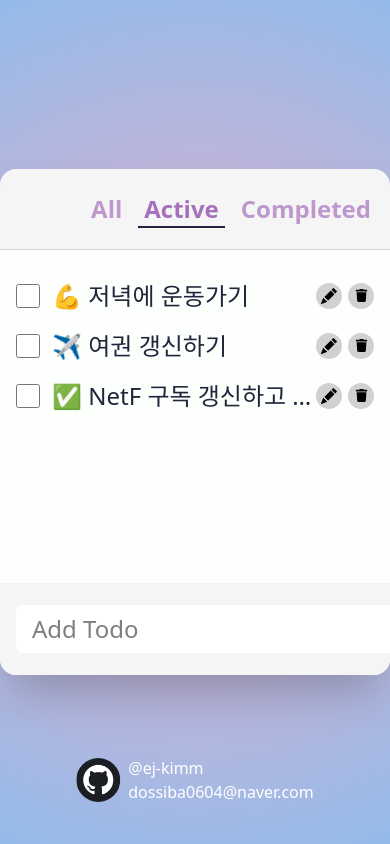
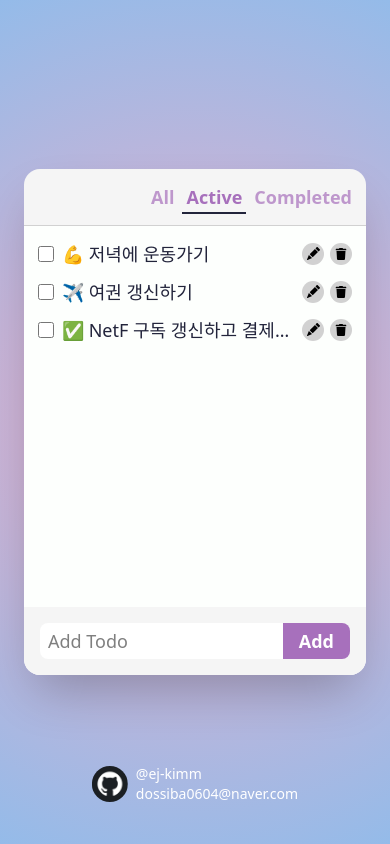
Before and after one commit to ej-kimm/react-onboarding, a Next.js app: page /todo/active in a window 390 px wide. Built offline with nearby package versions, Linux system fonts and the light colour scheme; data requests are answered from the project's data file.

Commit message:
💄 style : 반응형 디자인 적용

```diff
--- a/src/app/layout.tsx
+++ b/src/app/layout.tsx
@@ -30,7 +30,7 @@ export default function RootLayout({
         className={`${geistSans.variable} ${geistMono.variable} antialiased`}
       >
         <Providers>
-          <main className="bg-gradient accent-accent flex h-screen w-screen flex-col items-center justify-center">
+          <main className="bg-gradient accent-accent flex h-screen w-screen flex-col items-center justify-center px-6">
             {children}
           </main>
         </Providers>
--- a/src/app/todo/[filter]/_components/AddTodo.tsx
+++ b/src/app/todo/[filter]/_components/AddTodo.tsx
@@ -30,18 +30,18 @@ export default function AddTodo() {
 
   return (
     <form
-      className="bg-bg-dark flex w-full px-4 py-[22px]"
+      className="bg-bg-dark flex w-full p-4 sm:py-[22px]"
       onSubmit={handleAddTodo}
     >
       <InputField
-        className="flex-1 rounded-tl-lg rounded-bl-lg bg-white px-4 py-2 text-2xl"
+        className="w-full flex-auto rounded-tl-lg rounded-bl-lg bg-white px-2 text-lg sm:px-4 sm:text-2xl"
         type="text"
         value={title}
         placeholder="Add Todo"
         onChange={handleInputChange}
       />
       <Button
-        className="rounded-tl-none rounded-bl-none text-2xl transition-[filter] duration-300 ease-in-out hover:brightness-110"
+        className="rounded-tl-none rounded-bl-none text-lg transition-[filter] duration-300 ease-in-out hover:brightness-110 sm:text-2xl"
         type="submit"
         variant="primary"
       >
--- a/src/app/todo/[filter]/_components/Header.tsx
+++ b/src/app/todo/[filter]/_components/Header.tsx
@@ -11,7 +11,7 @@ export default function Header() {
   const { filter } = useParams<{ filter: string }>()
 
   return (
-    <header className="bg-bg-dark border-gray flex h-24 items-center justify-end border-b px-2">
+    <header className="bg-bg-dark border-gray flex h-16 items-center justify-end border-b px-2 sm:h-24">
       <ul className="flex">
         {filters.map((status) => (
           <li key={status}>
@@ -19,7 +19,7 @@ export default function Header() {
               <Button
                 type="button"
                 variant="ghost"
-                className={`relative m-[5px] text-2xl capitalize opacity-70 transition-all delay-75 ease-in-out hover:opacity-100 ${filter === status && 'opacity-100'}`}
+                className={`relative m-0.5 text-lg capitalize opacity-70 transition-all delay-75 ease-in-out hover:opacity-100 sm:m-[5px] sm:text-2xl ${filter === status && 'opacity-100'}`}
               >
                 {status}
                 <span
--- a/src/app/todo/[filter]/_components/TodoItem.tsx
+++ b/src/app/todo/[filter]/_components/TodoItem.tsx
@@ -52,10 +52,13 @@ export default function TodoItem({ item }: TodoItemProps) {
   }
 
   return (
-    <li key={id} className="my-0.5 flex items-center justify-between px-4 py-2">
+    <li
+      key={id}
+      className="my-0.5 flex items-center justify-between px-3.5 py-1 sm:px-4 sm:py-2"
+    >
       {!isEditing && (
         <input
-          className="h-6 w-6 shrink-0 cursor-pointer"
+          className="h-4 w-4 shrink-0 cursor-pointer sm:h-6 sm:w-6"
           id={id}
           type="checkbox"
           name="status"
@@ -70,13 +73,13 @@ export default function TodoItem({ item }: TodoItemProps) {
           value={editTitle}
           placeholder="Editing Todo..."
           onChange={handleInputChange}
-          className="focus:ring-accent bg-bg-dark mr-3 flex-auto rounded-md border px-3 py-0.5 text-xl font-medium transition-all duration-200 ease-in-out focus:ring-2"
+          className="focus:ring-accent bg-bg-dark mr-3 min-w-0 flex-auto rounded-md border px-2 py-0.5 text-base font-medium transition-all duration-200 ease-in-out focus:ring-2 sm:px-3 sm:text-xl"
         />
       ) : (
         <label
           htmlFor={id}
           title={title}
-          className={`ml-3 flex-auto cursor-pointer truncate text-2xl font-medium transition-all ease-in-out ${completed ? 'text-gray line-through' : 'text-text'}`}
+          className={`ml-2 flex-auto cursor-pointer truncate text-lg font-medium transition-all ease-in-out sm:ml-3 sm:text-2xl ${completed ? 'text-gray line-through' : 'text-text'}`}
         >
           {title}
         </label>
@@ -88,7 +91,11 @@ export default function TodoItem({ item }: TodoItemProps) {
           variant="icon"
           onClick={isEditing ? handleUpdate : toggleEditMode}
         >
-          {isEditing ? <FaCheck /> : <BsPencilFill />}
+          {isEditing ? (
+            <FaCheck className="text-sm sm:text-base" />
+          ) : (
+            <BsPencilFill className="text-[13px] sm:text-base" />
+          )}
         </Button>
         <Button
           type="button"
@@ -96,9 +103,9 @@ export default function TodoItem({ item }: TodoItemProps) {
           onClick={isEditing ? toggleEditMode : handleDelete}
         >
           {isEditing ? (
-            <IoClose strokeWidth={30} fontSize={19} />
+            <IoClose className="stroke-30 text-lg sm:text-[19px]" />
           ) : (
-            <FaTrash fontSize={13} />
+            <FaTrash className="text-xs sm:text-[13px]" />
           )}
         </Button>
       </div>
--- a/src/app/todo/[filter]/layout.tsx
+++ b/src/app/todo/[filter]/layout.tsx
@@ -10,7 +10,9 @@ export default function FilteredTodoLayout({
     <div className="flex h-3/5 w-full max-w-[500px] flex-col overflow-hidden rounded-2xl shadow-2xl">
       <Header />
       <section className="bg-bg flex h-full min-h-0 flex-col">
-        <main className="my-5 flex-auto overflow-y-auto">{children}</main>
+        <main className="my-2 flex-auto overflow-y-auto sm:my-5">
+          {children}
+        </main>
         <AddTodo />
       </section>
     </div>
--- a/src/components/common/Button.tsx
+++ b/src/components/common/Button.tsx
@@ -12,9 +12,10 @@ export default function Button({
 }: ButtonProps): JSX.Element {
   const variantClasses = {
     default: 'px-5 py-2 bg-white text-accent font-semibold rounded-sm',
-    primary: 'px-8 py-2 bg-accent text-white font-bold rounded-lg',
-    ghost: 'px-1.5 py-[1px] bg-transparent text-accent font-bold',
-    icon: 'bg-gray hover:bg-accent flex h-[26px] w-[26px] items-center justify-center rounded-full transition-all delay-150 ease-in-out hover:scale-[120%] hover:rotate-15',
+    primary:
+      'px-4 py-1 bg-accent text-white font-bold rounded-lg sm:px-8 sm:py-2',
+    ghost: 'px-1 py-[1px] bg-transparent text-accent font-bold sm:px-1.5',
+    icon: 'h-[22px] w-[22px] bg-gray hover:bg-accent flex items-center justify-center rounded-full transition-all delay-150 ease-in-out hover:scale-[120%] hover:rotate-15 sm:h-[26px] sm:w-[26px]',
   }
 
   return (
--- a/src/components/common/Footer.tsx
+++ b/src/components/common/Footer.tsx
@@ -12,29 +12,26 @@ export default function Footer() {
           href="https://github.com/ej-kimm/react-onboarding10.git"
           target="_blank"
         >
-          <Image
-            src={github}
-            width={44}
-            height={44}
-            alt="github"
-            style={{
-              minWidth: '44px',
-              minHeight: '44px',
-              borderRadius: '100%',
-            }}
-          />
+          <div className="relative h-9 w-9 overflow-hidden rounded-full sm:h-12 sm:w-12">
+            <Image
+              src={github}
+              fill
+              alt="github"
+              style={{ objectFit: 'cover' }}
+            />
+          </div>
         </Link>
 
         <div className="flex flex-col">
           <Link
-            className="text-white hover:underline"
+            className="text-sm font-medium text-white hover:underline sm:text-lg"
             href="https://github.com/ej-kimm/react-onboarding10.git"
             target="_blank"
           >
             @ej-kimm
           </Link>
           <Link
-            className="text-white hover:underline"
+            className="text-sm font-medium text-white hover:underline sm:text-lg"
             href="mailto:dossiba0604@naver.com"
           >
             dossiba0604@naver.com
--- a/src/components/home/OnboardingSection.tsx
+++ b/src/components/home/OnboardingSection.tsx
@@ -8,17 +8,17 @@ export default function OnboardingSection() {
 
   return (
     <div className="text-center text-white">
-      <h1 className="animate-fade-in-down mb-2 text-5xl font-extrabold tracking-wide opacity-0 drop-shadow-xl">
+      <h1 className="animate-fade-in-down mb-1 text-4xl font-extrabold tracking-wide opacity-0 drop-shadow-xl sm:mb-2 sm:text-6xl">
         ONBOARDING
       </h1>
 
-      <p className="animate-[var(--animate-fade-in-up)_0.2s] text-xl font-medium opacity-0 drop-shadow-2xl">
+      <p className="animate-[var(--animate-fade-in-up)_0.2s] text-lg font-medium opacity-0 drop-shadow-2xl sm:text-2xl">
         프론트엔드 개발 온보딩 과제 ✨
       </p>
 
       <Button
         type="button"
-        className="mt-8 transform transition-transform hover:scale-110 active:scale-95"
+        className="mt-4 transform transition-transform hover:scale-110 active:scale-95 sm:mt-8"
         onClick={() => router.push('/todo/all')}
       >
         투두 리스트 만들기
```
